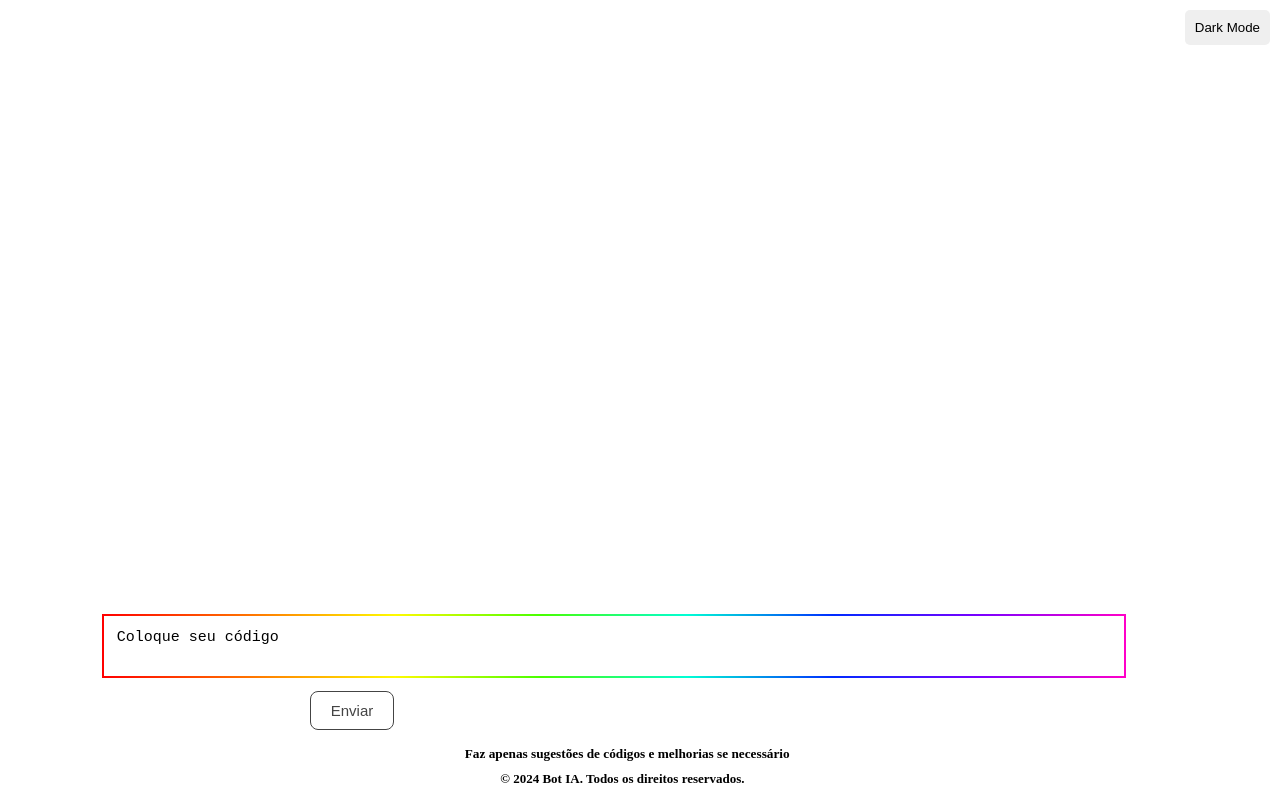
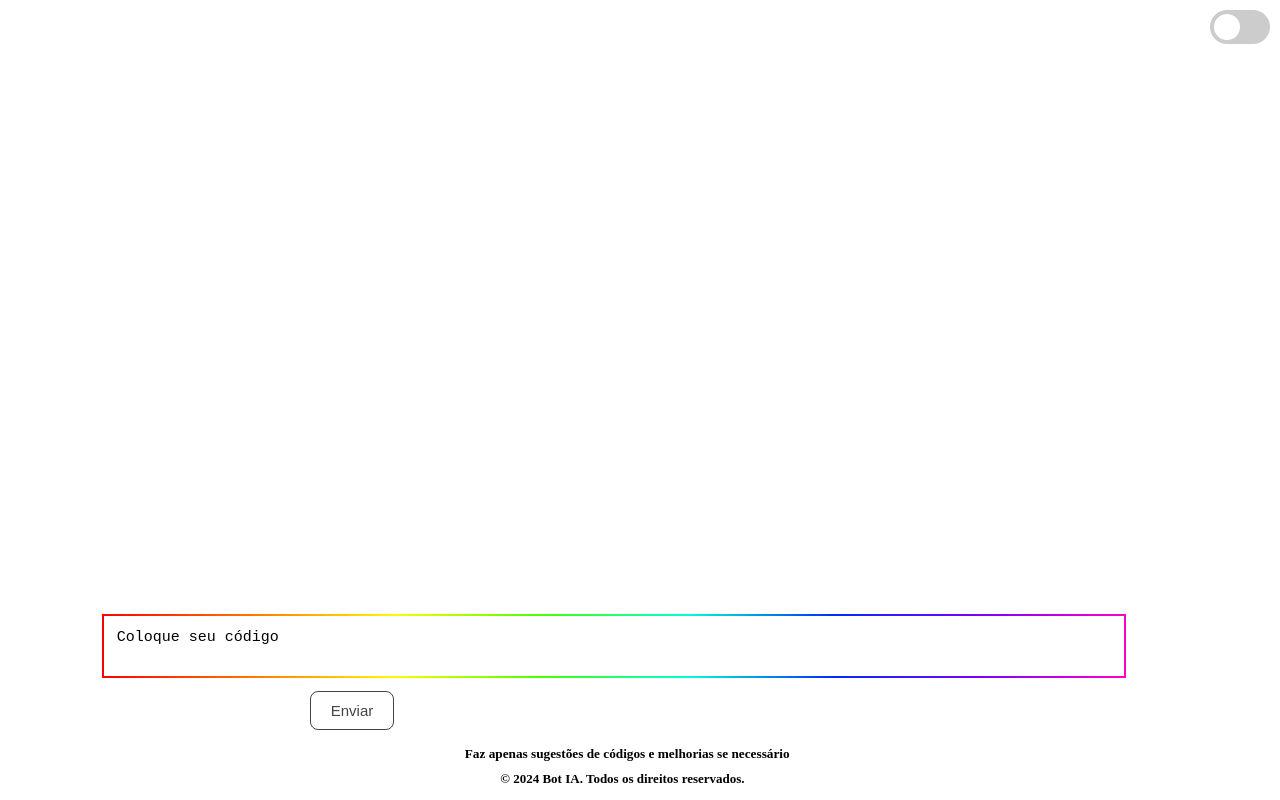
Before and after one commit to Getulio1997/bot-ia-front, an Angular app: page /bot-ia in a window 1280 px wide. Built offline with nearby package versions, Linux system fonts and the light colour scheme.

Commit message:
Fix: Melhorando a tela do chat e o botão de dark mode.

```diff
--- a/src/app/bot-ia/bot-ia.component.html
+++ b/src/app/bot-ia/bot-ia.component.html
@@ -10,9 +10,11 @@
 <body [ngClass]="{ 'dark-mode': isDarkMode }">
   <div class="background-image-container" alt="Logo Bot"></div>
   <div class="container">
-    <button (click)="corAlterado()" class="btn-toggle-theme">
-      {{ isDarkMode ? 'Light Mode' : 'Dark Mode' }}
-    </button>
+
+    <label class="switch">
+      <input type="checkbox" [checked]="isDarkMode" (change)="corAlterado()">
+      <span class="slider round"></span>
+    </label>
 
     <div class="chat-container" #chatContainer>
       <div *ngFor="let item of mensagens; let i = index" class="mensagens-enviadas">
--- a/src/app/bot-ia/bot-ia.component.scss
+++ b/src/app/bot-ia/bot-ia.component.scss
@@ -1,3 +1,4 @@
+// Onde tá todo o form
 .container {
   position: fixed;
   bottom: 60px;
@@ -7,6 +8,7 @@
   font-size: 13px;
 }
 
+// Melhora o chat de pesquisa
 .pesquisa {
   position: relative;
   width: 80%;
@@ -49,6 +51,7 @@
   }
 }
 
+// Logo da tela de fundo
 .background-image-container {
   position: absolute;
   top: -4rem;
@@ -61,6 +64,7 @@
   opacity: 10%;
 }
 
+// Melhora o chat das mensagens tanto as respostas quanto as perguntas
 .chat-container {
   max-height: 70vh;
   margin-bottom: 20px;
@@ -76,6 +80,7 @@
   word-wrap: break-word;
 }
 
+// Melhoras as mensagens enviadas
 .resposta,
 .mensagens-enviadas .mensagem {
   margin: 10px 0;
@@ -91,6 +96,7 @@
   overflow-wrap: break-word;
 }
 
+// Melhora as respostas
 .resposta {
   margin-top: 20px;
   margin-bottom: 16rem;
@@ -114,16 +120,32 @@
   height: 11rem;
 }
 
+// Logo da resposta
 .img-resposta {
   bottom: -7rem;
   right: 39rem;
   background-image: url("/assets/images/bot.png");
 }
 
+// Logo da mensagem
 .img-usuario {
   bottom: -7rem;
   right: -1rem;
-  background-image: url("/assets/images/usuario.png");
+  background-image: url("/assets/images/mensagem.png");
+}
+
+.mensagens-enviadas {
+  margin: -1rem 0;
+  text-align: left;
+}
+
+// Melhora as mensagens
+.mensagens-enviadas .mensagem {
+  margin-top: -3rem;
+  width: 28%;
+  bottom: -20rem;
+  left: 81rem;
+  border-bottom-right-radius: 0px;
 }
 
 .mensagens-enviadas-container::-webkit-scrollbar {
@@ -139,20 +161,7 @@
   scrollbar-width: none;
 }
 
-.mensagens-enviadas {
-  margin: -1rem 0;
-  text-align: left;
-}
-
-
-.mensagens-enviadas .mensagem {
-  margin-top: -3rem;
-  width: 28%;
-  bottom: -20rem;
-  left: 81rem;
-  border-bottom-right-radius: 0px;
-}
-
+// Botão para remover as mensagens
 .btn-remove {
   background-color: transparent;
   border: none;
@@ -169,6 +178,7 @@
   display: inline-block;
 }
 
+// Melhora o Botão de enviar
 .btn-primary {
   background-color: transparent;
   border: 1px solid var(--button-border-color);
@@ -245,6 +255,54 @@ h5 {
   width: 80%;
   text-align: center;
   color: var(--text-color);
+}
+
+// Estilos para o botão deslizante
+.switch {
+  position: fixed;
+  top: 10px;
+  right: 10px;
+  display: inline-block;
+  width: 60px;
+  height: 34px;
+}
+
+.switch input {
+  opacity: 0;
+  width: 0;
+  height: 0;
+}
+
+.slider {
+  position: absolute;
+  cursor: pointer;
+  top: 0;
+  left: 0;
+  right: 0;
+  bottom: 0;
+  background-color: #ccc;
+  transition: 0.4s;
+  border-radius: 34px;
+}
+
+.slider:before {
+  position: absolute;
+  content: "";
+  height: 26px;
+  width: 26px;
+  left: 4px;
+  bottom: 4px;
+  background-color: white;
+  transition: 0.4s;
+  border-radius: 50%;
+}
+
+input:checked + .slider {
+  background-color: #7ca7c9c2;
+}
+
+input:checked + .slider:before {
+  transform: translateX(26px);
 }
 
 @media (max-width: 768px) {
--- a/src/app/bot-ia/bot-ia.component.ts
+++ b/src/app/bot-ia/bot-ia.component.ts
@@ -38,10 +38,9 @@ export class BotIaComponent implements OnInit {
     }, 0);
   }
 
-
   corAlterado() {
     this.isDarkMode = !this.isDarkMode;
-    localStorage.setItem('darkMode', this.isDarkMode.toString());
+    localStorage.setItem('darkMode', this.isDarkMode ? 'true' : 'false');
     this.aplicaTema();
   }
 
```
Also changed, not shown: src/assets/images/mensagem.png (renamed from src/assets/images/usuario.png).
